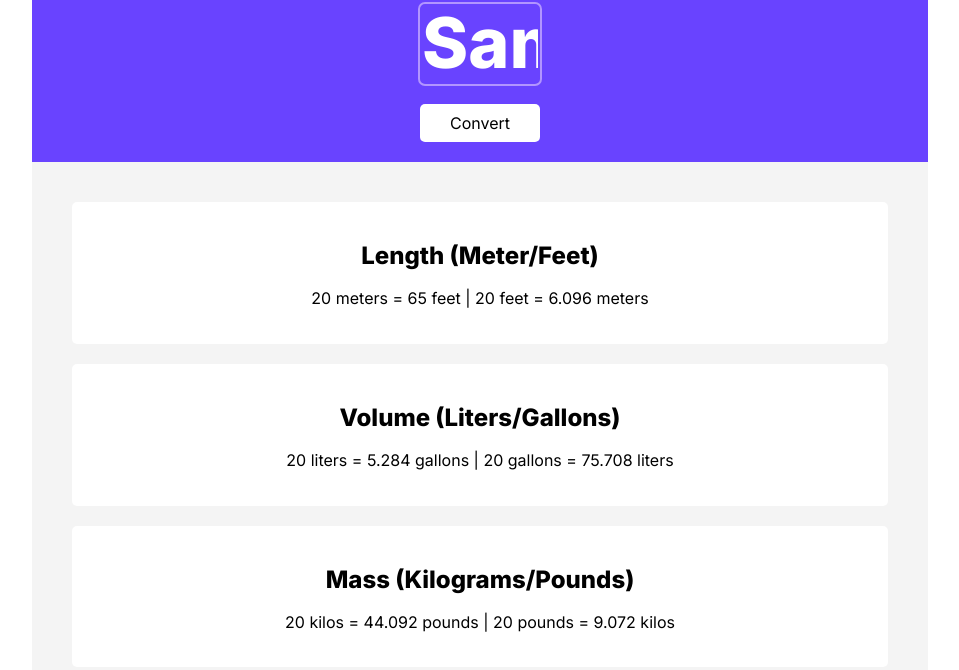
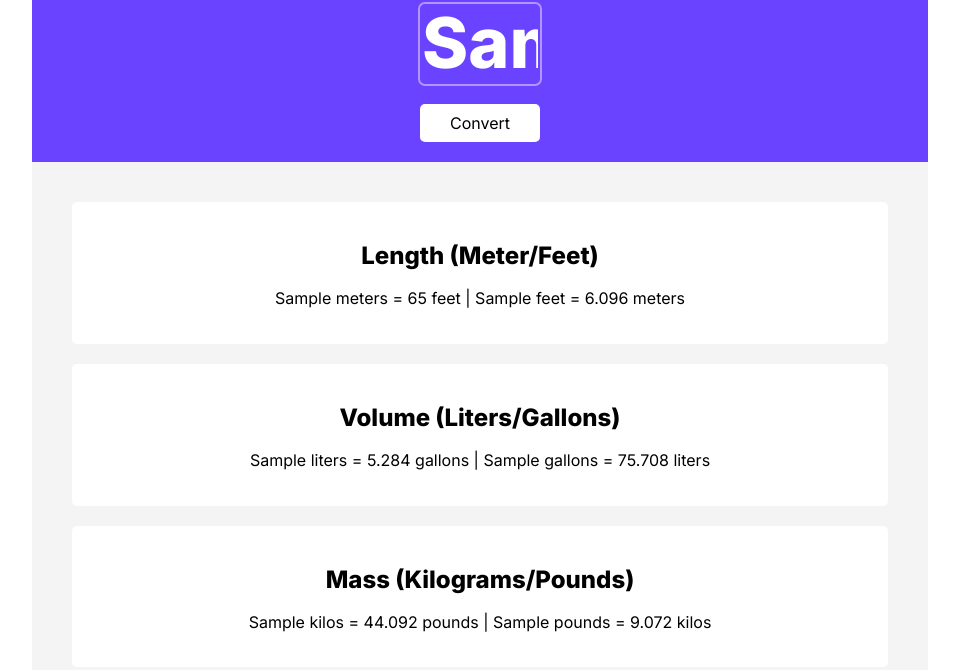
Before and after one commit to brianbud/unit-converter, a website built with Vite: page index.html in a window 1280 px wide. Both pictures are taken after typing "Sample" into the empty fields and a click on the button "Convert". Shown: the part 116-786 px from the top of the page, without its empty margins (160-1119 px from the left). Built offline with nearby package versions, Linux system fonts and the light colour scheme.

Commit message:
display input

```diff
--- a/index.css
+++ b/index.css
@@ -23,7 +23,7 @@ input {
     text-align: center;
     display: block;
     margin: 20px auto;
-    width:120px;
+    width: 120px;
     height: 80px;
     outline: 2px solid #B295FF;
     border: none;
--- a/index.html
+++ b/index.html
@@ -13,21 +13,21 @@
     <div id="container">
       <div id="header">
         <h1>Metric/Imperial Unit Conversion</h1>
-        <input type="text">
-        <button>Convert</button>
+        <input type="text" id="input-el">
+        <button id="convert-btn">Convert</button>
       </div>
       <main id="output-container">
         <div class="results">
           <h2>Length (Meter/Feet)</h2>
-          <p>20 meters = 65 feet | 20 feet = 6.096 meters</p>
+          <p><span class="input-num"></span> meters = 65 feet | <span class="input-num"></span> feet = 6.096 meters</p>
         </div>
         <div class="results">
           <h2>Volume (Liters/Gallons)</h2>
-          <p>20 liters = 5.284 gallons | 20 gallons = 75.708 liters</p>
+          <p><span class="input-num">20</span> liters = 5.284 gallons | <span class="input-num">20</span> gallons = 75.708 liters</p>
         </div>
         <div class="results">
           <h2>Mass (Kilograms/Pounds)</h2>
-          <p>20 kilos = 44.092 pounds | 20 pounds = 9.072 kilos</p>
+          <p><span class="input-num">20</span> kilos = 44.092 pounds | <span class="input-num">20</span> pounds = 9.072 kilos</p>
         </div>
       </div>
     </main>
--- a/index.js
+++ b/index.js
@@ -3,3 +3,16 @@
 1 liter = 0.264 gallon
 1 kilogram = 2.204 pound
 */
+
+const convertEl = document.getElementById('convert-btn');
+const inputEl = document.getElementById('input-el');
+let inputNumEl = document.getElementsByClassName('input-num');
+console.log(inputNumEl.length);
+
+convertEl.addEventListener('click', convert);
+
+function convert() {
+  for (let i = 0; i <= inputNumEl.length; i++) {
+    inputNumEl[i].textContent = inputEl.value;
+  }
+}
```
